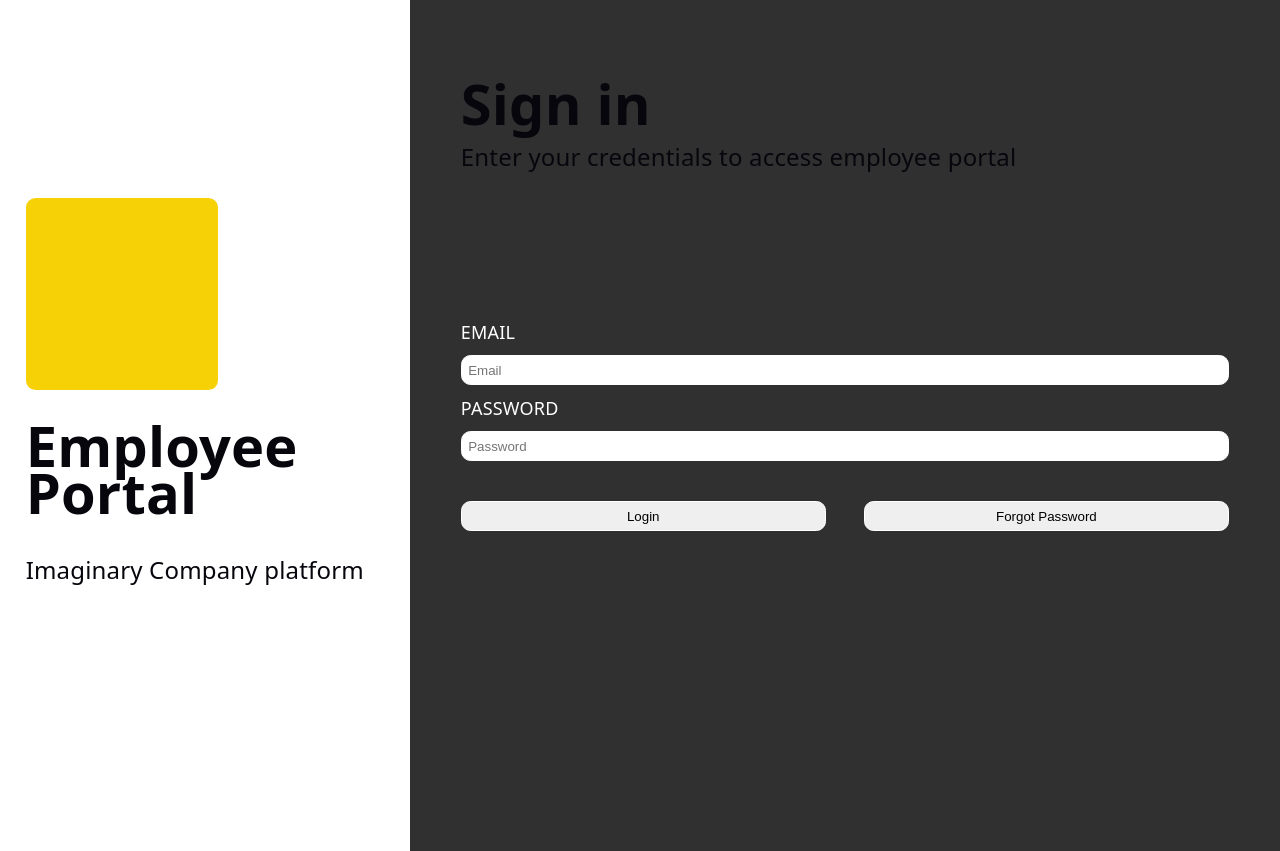
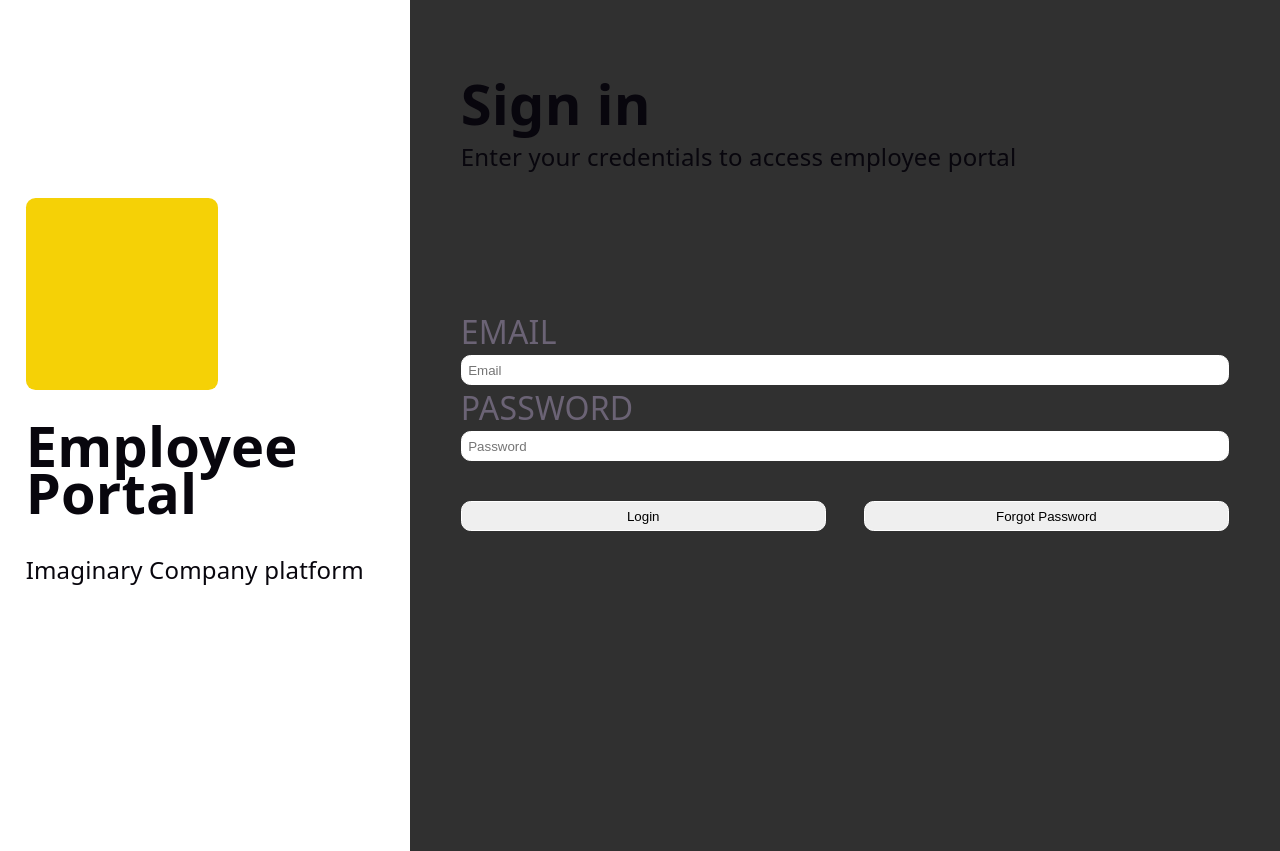
Before and after one commit to LewisSmith291/EmployeePortal, a React (Vite) app in the folder client/: page / in a window 1280 px wide. Built offline with nearby package versions, Linux system fonts and the light colour scheme; no server answers.

Commit message:
Changed input fields from div container to form container. Enter now submits login information

```diff
--- a/client/src/App.jsx
+++ b/client/src/App.jsx
@@ -121,7 +121,7 @@ function App() {
         <h2>Imaginary Company platform</h2>
       </section>
       <section id="login-fields">
-        <div id="login-container" >
+        <form id="login-container" name="loginForm">
           <div id="gap1" className="gap" style={{height:"5vh"}}></div>
             <div id="heading">
               <h1>Sign in</h1>
@@ -129,14 +129,14 @@ function App() {
             </div>
             <div id="gap2" className="gap"style={{height:"5vh"}}></div>
             <div id="inputs">
-              <p>EMAIL</p>
-              <input id="email" className="text-input" placeholder="Email" type="text" value={email} onChange={(e)=>setEmail(e.target.value)}/>
-              <p>PASSWORD</p>
-              <input id="password" className="text-input" placeholder="Password" type="text" value={password} onChange={(e)=>setPassword(e.target.value)}/>
+              <label htmlFor="email">EMAIL</label>
+              <input id="email" required className="text-input" placeholder="Email" type="text" value={email} onChange={(e)=>setEmail(e.target.value)}/>
+              <label htmlFor="password">PASSWORD</label>
+              <input id="password" required className="text-input" placeholder="Password" type="text" value={password} onChange={(e)=>setPassword(e.target.value)}/>
             </div>
             <div id="buttons">
               <button
-                type="button"
+                type="submit"
                 className="button"
                 onClick={handleLogin}
                 disabled={loading}
@@ -149,7 +149,7 @@ function App() {
               >Forgot Password
               </button>
             </div>
-        </div>
+        </form>
       </section>
     </div>
   )
```
Also changed, not shown: 1 other file (tests, documents, lock files or other folders).
